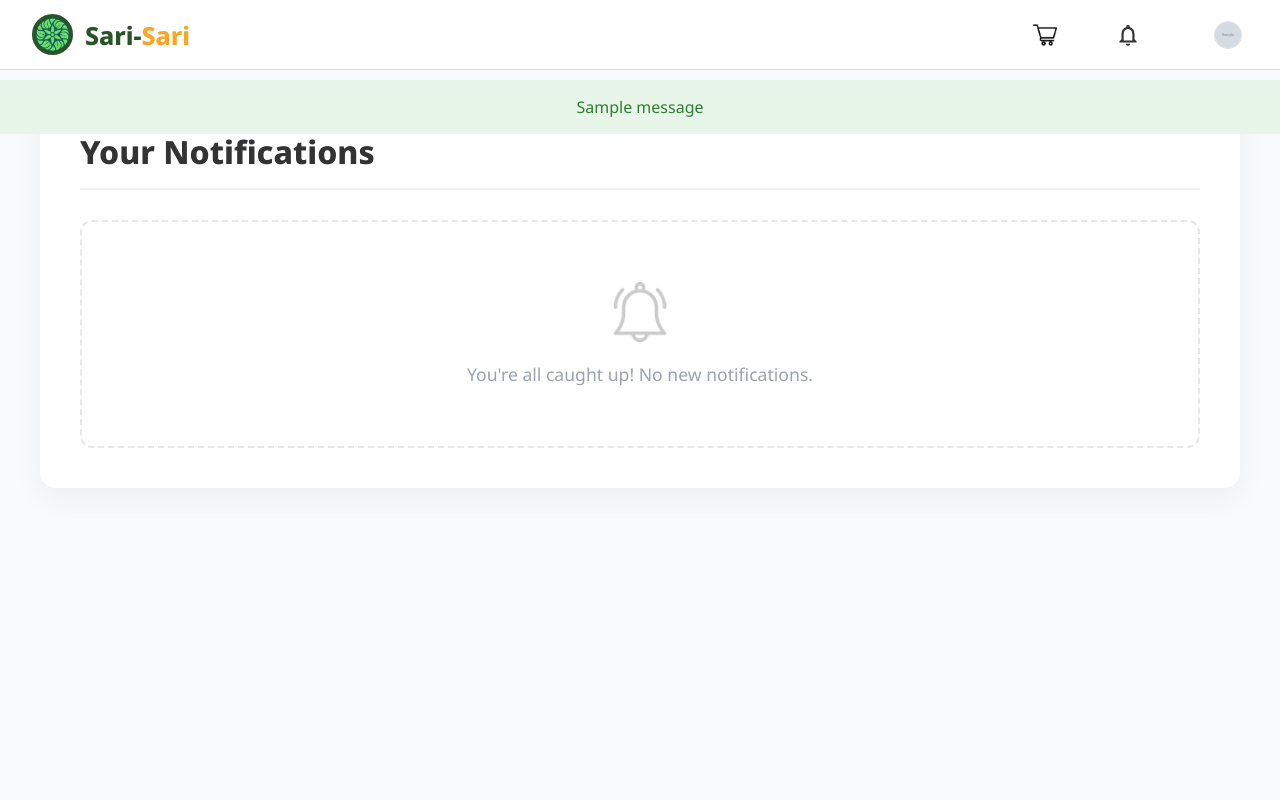
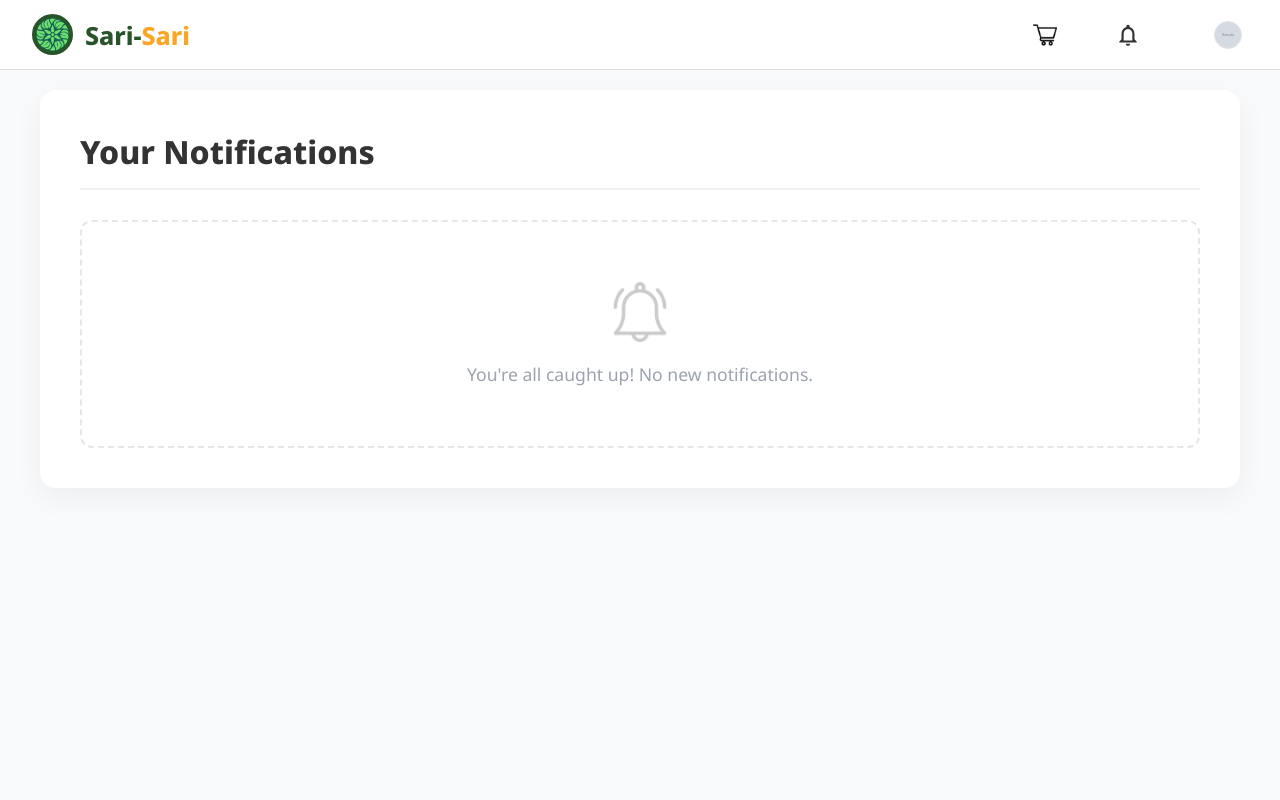
Before and after one commit to morel-porel/CSIT327-G1-Sari-SariAgriculturalMarket, a Django app: page /notifications/ in a window 1280 px wide. Run offline with Django 5.2, Linux system fonts and the light colour scheme; a user stored in the database is signed in; tables that the repository leaves empty hold one stand-in row (values such as "Sample post"); grey boxes marked "Sample" are stand-in pictures; one stand-in notice (Sample message) is shown; data that the repository does not hold is empty.

Commit message:
UI: changed the successful message to disappear after 2 seconds

```diff
--- a/templates/base.html
+++ b/templates/base.html
@@ -115,10 +115,10 @@
 
     <main class="main-container">
         {% if messages %}
-            <div class="messages-container" style="width: 100%; position: absolute; top: 80px; left: 0; z-index: 10;">
-                <ul class="messages" style="list-style-type: none; padding: 0; margin: 0;">
+            <div class="messages-container" style="width: 100%; position: absolute; top: 80px; left: 0; z-index: 9999; display: flex; justify-content: center; pointer-events: none;">
+                <ul class="messages" style="list-style-type: none; padding: 0; margin: 0; pointer-events: auto;">
                     {% for message in messages %}
-                        <li{% if message.tags %} class="{{ message.tags }}" style="background-color: #e8f5e9; color: #2e7d32; padding: 1rem; text-align: center;"{% endif %}>
+                        <li{% if message.tags %} class="{{ message.tags }}" style="background-color: #e8f5e9; color: #2e7d32; padding: 12px 24px; border-radius: 8px; box-shadow: 0 4px 12px rgba(0,0,0,0.1); margin-bottom: 10px; text-align: center; font-weight: 600;"{% endif %}>
                             {{ message }}
                         </li>
                     {% endfor %}
@@ -131,6 +131,19 @@
     <script src="{% static 'js/theme.js' %}"></script>
 
     <script>
+        // --- AUTO-DISMISS MESSAGES (NEW) ---
+        document.addEventListener('DOMContentLoaded', function() {
+            const msgContainer = document.querySelector('.messages-container');
+            if (msgContainer) {
+                setTimeout(() => {
+                    msgContainer.style.transition = "opacity 0.5s ease, transform 0.5s ease";
+                    msgContainer.style.opacity = "0";
+                    msgContainer.style.transform = "translateY(-10px)";
+                    setTimeout(() => msgContainer.remove(), 500); // Remove from DOM after fade
+                }, 2000); // Disappear after 2 seconds
+            }
+        });
+
         // --- CART LOGIC ---
         function getCart() { return JSON.parse(localStorage.getItem('sari_cart')) || []; }
         function saveCart(cart) { localStorage.setItem('sari_cart', JSON.stringify(cart)); updateCartUI(); }
```
